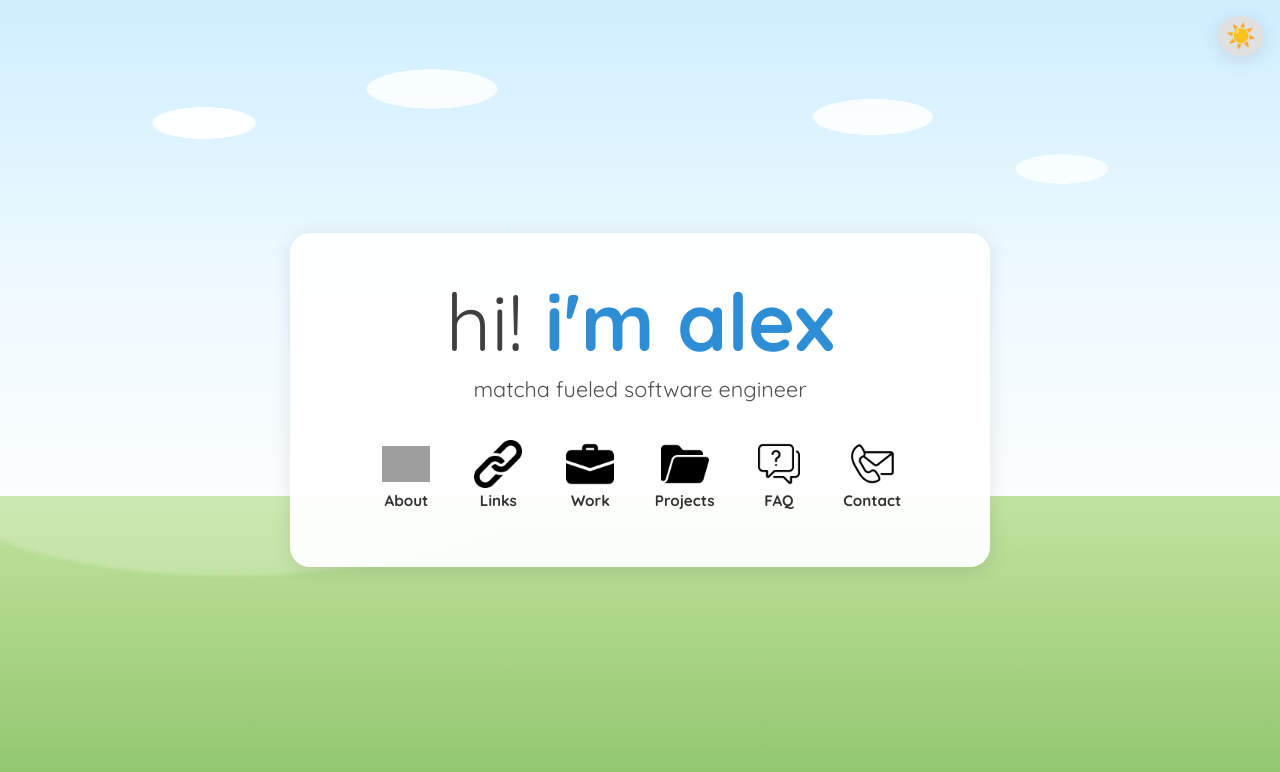
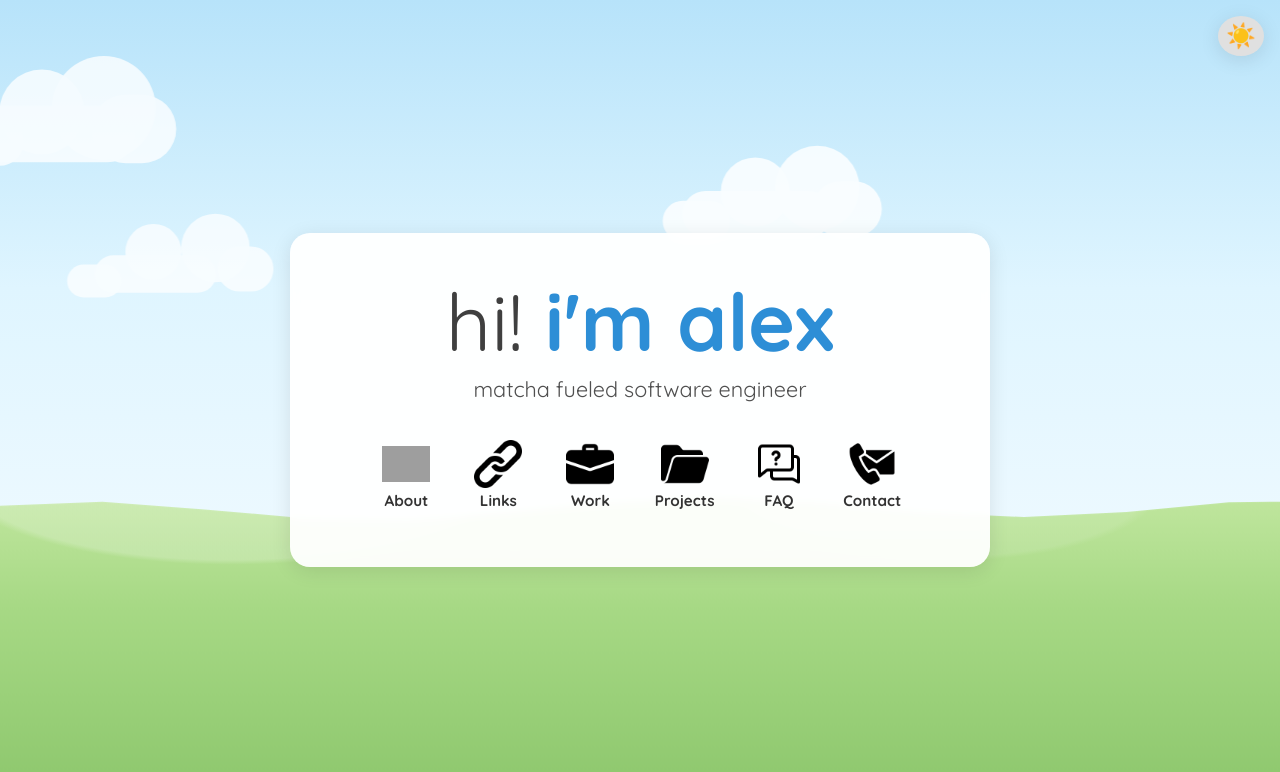
Before and after one commit to yoonalexander/card, a Next.js app: page / in a window 1280 px wide. Shown: the top 772 px of the page. Built offline with nearby package versions, Linux system fonts and the light colour scheme; grey boxes are pictures that could not be loaded.

Commit message:
Add star field and cloud animations to enhance visual effects

```diff
--- a/app/globals.css
+++ b/app/globals.css
@@ -25,16 +25,18 @@ html {
   background: #94c96f;
 }
 
+html.dark {
+  background: #123b25;
+}
+
 body {
   min-height: 100vh;
   background:
     linear-gradient(
       to bottom,
-      #cfeeff 0%,
-      #effaff 36%,
-      #fbfdff 62%,
-      #b7df8f 62%,
-      #94c96f 100%
+      #b7e3fa 0%,
+      #dff5ff 36%,
+      #fbfdff 100%
     );
   color: var(--light-text);
   font-family: sans-serif;
@@ -47,49 +49,111 @@ html.dark body {
     linear-gradient(
       to bottom,
       #162a3a 0%,
-      #1f1f1f 48%,
-      #1f1f1f 64%,
-      #25412d 64%,
-      #17281d 100%
+      #1f1f1f 100%
     );
   color: var(--dark-text);
 }
 
-body::before,
 body::after {
   content: "";
   position: fixed;
-  left: 0;
-  width: 100%;
   pointer-events: none;
 }
 
-body::before {
-  top: 0;
-  height: 56vh;
+body::after {
+  bottom: -2vh;
+  left: 0;
+  width: 100%;
+  height: 44vh;
   z-index: 0;
   background:
-    radial-gradient(ellipse at center, rgba(255, 255, 255, 0.9) 0 38%, transparent 39%) 10% 24% / 190px 58px no-repeat,
-    radial-gradient(ellipse at center, rgba(255, 255, 255, 0.82) 0 38%, transparent 39%) 30% 14% / 240px 72px no-repeat,
-    radial-gradient(ellipse at center, rgba(255, 255, 255, 0.86) 0 38%, transparent 39%) 72% 22% / 220px 66px no-repeat,
-    radial-gradient(ellipse at center, rgba(255, 255, 255, 0.74) 0 38%, transparent 39%) 88% 36% / 170px 54px no-repeat;
-}
-
-body::after {
-  bottom: 0;
-  height: 38vh;
-  z-index: 0;
-  background:
-    radial-gradient(ellipse at 18% 0%, rgba(255, 255, 255, 0.2) 0 18%, transparent 19%),
-    linear-gradient(to bottom, rgba(255, 255, 255, 0.14), rgba(79, 138, 67, 0.08));
-}
-
-html.dark body::before {
-  opacity: 0.18;
+    radial-gradient(ellipse at 18% 2%, rgba(255, 255, 255, 0.22) 0 18%, transparent 19%),
+    radial-gradient(ellipse at 74% 6%, rgba(255, 255, 255, 0.11) 0 15%, transparent 16%),
+    linear-gradient(to bottom, #c7eaa5 0%, #a7d985 40%, #8ac56a 100%);
+  clip-path: polygon(
+    0% 12%,
+    8% 10%,
+    16% 12%,
+    24% 15%,
+    32% 16%,
+    40% 14%,
+    48% 11%,
+    56% 9%,
+    64% 10%,
+    72% 13%,
+    80% 15%,
+    88% 14%,
+    96% 11%,
+    100% 10%,
+    100% 100%,
+    0% 100%
+  );
+  animation: grass-wave 6.5s ease-in-out infinite;
 }
 
 html.dark body::after {
-  opacity: 0.4;
+  opacity: 1;
+  background:
+    radial-gradient(ellipse at 18% 2%, rgba(255, 255, 255, 0.08) 0 18%, transparent 19%),
+    radial-gradient(ellipse at 74% 6%, rgba(255, 255, 255, 0.06) 0 15%, transparent 16%),
+    linear-gradient(to bottom, #3f6b48 0%, #40794e 42%, #1e6333 100%);
+}
+
+@keyframes cloud-drift {
+  from {
+    transform: translateX(-22vw);
+  }
+
+  to {
+    transform: translateX(122vw);
+  }
+}
+
+@keyframes grass-wave {
+  0%,
+  100% {
+    transform: translateY(0);
+    clip-path: polygon(
+      0% 12%,
+      8% 10%,
+      16% 12%,
+      24% 15%,
+      32% 16%,
+      40% 14%,
+      48% 11%,
+      56% 9%,
+      64% 10%,
+      72% 13%,
+      80% 15%,
+      88% 14%,
+      96% 11%,
+      100% 10%,
+      100% 100%,
+      0% 100%
+    );
+  }
+
+  50% {
+    transform: translateY(5px);
+    clip-path: polygon(
+      0% 10%,
+      8% 12%,
+      16% 15%,
+      24% 16%,
+      32% 14%,
+      40% 11%,
+      48% 9%,
+      56% 10%,
+      64% 13%,
+      72% 15%,
+      80% 14%,
+      88% 11%,
+      96% 9%,
+      100% 12%,
+      100% 100%,
+      0% 100%
+    );
+  }
 }
 
 button,
@@ -107,6 +171,152 @@ a {
   z-index: 1;
   padding: clamp(4.75rem, 12vw, 6.5rem) 1rem 1.5rem;
   box-sizing: border-box;
+}
+
+.cloud-field {
+  position: fixed;
+  inset: 0 0 auto;
+  height: 48vh;
+  overflow: hidden;
+  pointer-events: none;
+  z-index: 0;
+}
+
+.star-field {
+  position: fixed;
+  inset: 0 0 auto;
+  height: 52vh;
+  overflow: hidden;
+  pointer-events: none;
+  z-index: 0;
+  opacity: 0;
+  transition: opacity var(--transition);
+}
+
+html.dark .star-field {
+  opacity: 1;
+}
+
+.star {
+  position: absolute;
+  display: block;
+  border-radius: 50%;
+  background: #ffffff;
+  box-shadow: 0 0 7px rgba(255, 255, 255, 0.62);
+  transition: transform 0.16s ease-out;
+  animation: star-twinkle 4.2s ease-in-out infinite;
+}
+
+@keyframes star-twinkle {
+  0%,
+  100% {
+    filter: brightness(0.82);
+  }
+
+  50% {
+    filter: brightness(1.25);
+  }
+}
+
+.cloud {
+  position: absolute;
+  width: 220px;
+  height: 96px;
+  opacity: 0.92;
+  animation: cloud-drift linear infinite;
+}
+
+.cloud span {
+  position: absolute;
+  display: block;
+  background: rgba(255, 255, 255, 0.94);
+  border-radius: 999px;
+}
+
+.cloud span:nth-child(1) {
+  left: 18px;
+  bottom: 18px;
+  width: 156px;
+  height: 48px;
+}
+
+.cloud span:nth-child(2) {
+  left: 58px;
+  bottom: 28px;
+  width: 72px;
+  height: 72px;
+}
+
+.cloud span:nth-child(3) {
+  left: 112px;
+  bottom: 24px;
+  width: 88px;
+  height: 88px;
+}
+
+.cloud span:nth-child(4) {
+  left: 150px;
+  bottom: 18px;
+  width: 72px;
+  height: 58px;
+}
+
+.cloud span:nth-child(5) {
+  left: 0;
+  bottom: 14px;
+  width: 70px;
+  height: 42px;
+}
+
+.cloud-1 {
+  top: 12vh;
+  left: -260px;
+  animation-duration: 58s;
+}
+
+.cloud-2 {
+  top: 7vh;
+  left: -420px;
+  width: 280px;
+  height: 120px;
+  opacity: 0.82;
+  animation-duration: 78s;
+  animation-delay: -22s;
+}
+
+.cloud-2 span {
+  transform: scale(1.18);
+}
+
+.cloud-3 {
+  top: 20vh;
+  left: -360px;
+  width: 250px;
+  opacity: 0.86;
+  animation-duration: 70s;
+  animation-delay: -44s;
+}
+
+.cloud-3 span {
+  transform: scale(0.96);
+}
+
+.cloud-4 {
+  top: 30vh;
+  left: -220px;
+  width: 180px;
+  height: 76px;
+  opacity: 0.76;
+  animation-duration: 64s;
+  animation-delay: -14s;
+}
+
+.cloud-4 span {
+  transform: scale(0.78);
+}
+
+html.dark .cloud-field {
+  display: none;
 }
 
 .card {
@@ -453,8 +663,11 @@ html.dark .section-window-content {
 
 @media (prefers-reduced-motion: reduce) {
   .section-window,
-  .section-window-closing {
+  .section-window-closing,
+  .cloud,
+  body::after {
     animation-duration: 1ms;
+    animation-iteration-count: 1;
   }
 }
 
--- a/components/home/HomeHub.tsx
+++ b/components/home/HomeHub.tsx
@@ -4,6 +4,7 @@ import { useEffect, useMemo, useRef, useState } from "react";
 import SectionNav from "./SectionNav";
 import SectionPanel, { getSectionTitle, type SectionId } from "./SectionPanel";
 import SectionWindow from "./SectionWindow";
+import StarField from "./StarField";
 
 type OpenWindow = {
   id: SectionId;
@@ -107,6 +108,20 @@ export default function HomeHub() {
 
   return (
     <main className="container">
+      <StarField isActive={isDark} />
+
+      <div className="cloud-field" aria-hidden="true">
+        {[0, 1, 2, 3].map((cloud) => (
+          <div className={`cloud cloud-${cloud + 1}`} key={cloud}>
+            <span />
+            <span />
+            <span />
+            <span />
+            <span />
+          </div>
+        ))}
+      </div>
+
       <button className="toggle-btn" type="button" onClick={toggleTheme} aria-label="Toggle Dark Mode">
         {isDark ? "🌙" : "☀️"}
       </button>
--- /dev/null
+++ b/components/home/StarField.tsx
@@ -0,0 +1,168 @@
+"use client";
+
+import { useEffect, useMemo, useRef, useState } from "react";
+
+type Star = {
+  id: number;
+  x: number;
+  y: number;
+  size: number;
+  opacity: number;
+  twinkleDelay: number;
+  left: string;
+  top: string;
+  dimension: string;
+  opacityValue: number;
+  animationDelayValue: string;
+};
+
+type PointerPosition = {
+  x: number;
+  y: number;
+} | null;
+
+type ViewportSize = {
+  width: number;
+  height: number;
+};
+
+const starCount = 120;
+const repelRadius = 118;
+const repelStrength = 34;
+
+export default function StarField({ isActive }: { isActive: boolean }) {
+  const frame = useRef<number | null>(null);
+  const pointerRef = useRef<PointerPosition>(null);
+  const [pointer, setPointer] = useState<PointerPosition>(null);
+  const [viewport, setViewport] = useState<ViewportSize>({ width: 0, height: 0 });
+
+  const stars = useMemo(() => {
+    return Array.from({ length: starCount }, (_, index) => {
+      const xSeed = Math.sin(index * 12.9898) * 43758.5453;
+      const ySeed = Math.sin(index * 78.233) * 24634.6345;
+      const sizeSeed = Math.sin(index * 37.719) * 13257.1349;
+      const opacitySeed = Math.sin(index * 19.413) * 9137.2384;
+
+      const x = round(fractional(xSeed) * 96 + 2, 4);
+      const y = round(fractional(ySeed) * 48 + 2, 4);
+      const size = round(fractional(sizeSeed) * 2 + 1, 3);
+      const opacity = round(fractional(opacitySeed) * 0.42 + 0.58, 3);
+      const twinkleDelay = round(fractional(xSeed + ySeed) * -4, 3);
+
+      return {
+        id: index,
+        x,
+        y,
+        size,
+        opacity,
+        twinkleDelay,
+        left: `${x}%`,
+        top: `${y}vh`,
+        dimension: `${size}px`,
+        opacityValue: opacity,
+        animationDelayValue: `${twinkleDelay}s`,
+      };
+    });
+  }, []);
+
+  useEffect(() => {
+    function updateViewport() {
+      setViewport({ width: window.innerWidth, height: window.innerHeight });
+    }
+
+    updateViewport();
+    window.addEventListener("resize", updateViewport);
+    return () => window.removeEventListener("resize", updateViewport);
+  }, []);
+
+  useEffect(() => {
+    if (!isActive) {
+      setPointer(null);
+      pointerRef.current = null;
+      return;
+    }
+
+    function updatePointer(event: PointerEvent) {
+      pointerRef.current = { x: event.clientX, y: event.clientY };
+
+      if (frame.current === null) {
+        frame.current = window.requestAnimationFrame(() => {
+          setPointer(pointerRef.current);
+          frame.current = null;
+        });
+      }
+    }
+
+    function clearPointer() {
+      pointerRef.current = null;
+      setPointer(null);
+    }
+
+    window.addEventListener("pointermove", updatePointer);
+    window.addEventListener("pointerleave", clearPointer);
+
+    return () => {
+      window.removeEventListener("pointermove", updatePointer);
+      window.removeEventListener("pointerleave", clearPointer);
+
+      if (frame.current !== null) {
+        window.cancelAnimationFrame(frame.current);
+      }
+    };
+  }, [isActive]);
+
+  return (
+    <div className="star-field" aria-hidden="true">
+      {stars.map((star) => {
+        const starX = (star.x / 100) * viewport.width;
+        const starY = (star.y / 100) * viewport.height;
+        const offset = getRepelOffset(pointer, starX, starY);
+
+        return (
+          <span
+            className="star"
+            key={star.id}
+            style={{
+              left: star.left,
+              top: star.top,
+              width: star.dimension,
+              height: star.dimension,
+              opacity: star.opacityValue,
+              transform: `translate(${offset.x}px, ${offset.y}px)`,
+              animationDelay: star.animationDelayValue,
+            }}
+          />
+        );
+      })}
+    </div>
+  );
+}
+
+function getRepelOffset(pointer: PointerPosition, starX: number, starY: number) {
+  if (!pointer) {
+    return { x: 0, y: 0 };
+  }
+
+  const dx = starX - pointer.x;
+  const dy = starY - pointer.y;
+  const distance = Math.hypot(dx, dy);
+
+  if (distance === 0 || distance > repelRadius) {
+    return { x: 0, y: 0 };
+  }
+
+  const force = (1 - distance / repelRadius) * repelStrength;
+
+  return {
+    x: (dx / distance) * force,
+    y: (dy / distance) * force,
+  };
+}
+
+function fractional(value: number) {
+  return value - Math.floor(value);
+}
+
+function round(value: number, precision: number) {
+  return Number(value.toFixed(precision));
+}
```
Also changed, not shown: public/assets/icons/contacts.png, public/assets/icons/faq.png.
